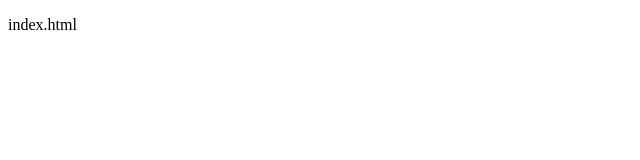
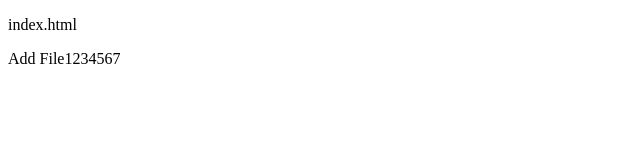
Before and after one commit to tmdanrn/MylocalRepo, a plain HTML site: page index.html in a window 1280 px wide. Shown: the whole page, without its empty margins (0-640 px from the left). Drawn offline with Linux system fonts and the light colour scheme.

Commit message:
undo test - push

```diff
--- a/index.html
+++ b/index.html
@@ -2,5 +2,6 @@
 <html>
 <body>
 <p>index.html</p>
+Add File1234567
 </body>
 </html>
```
